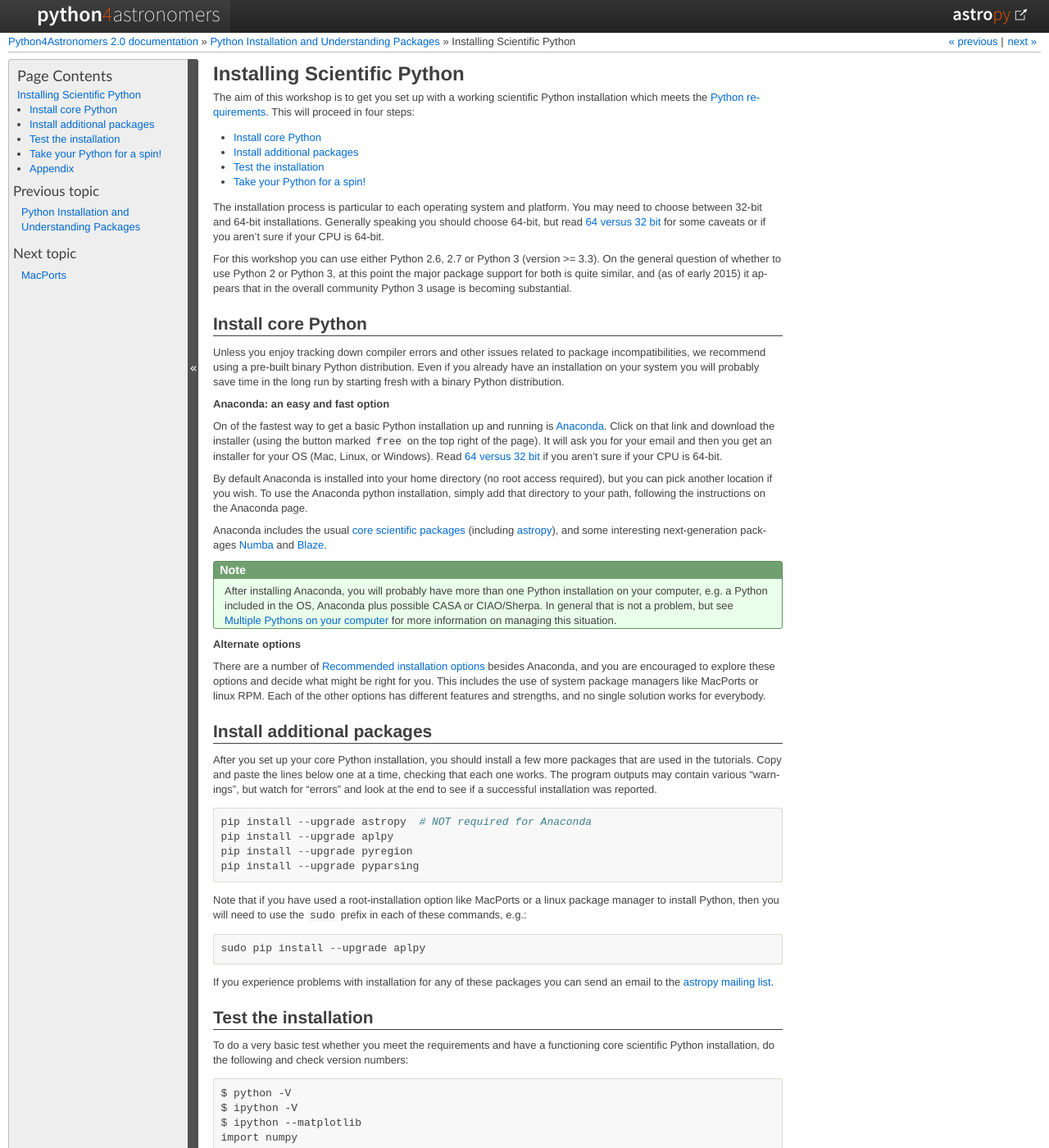
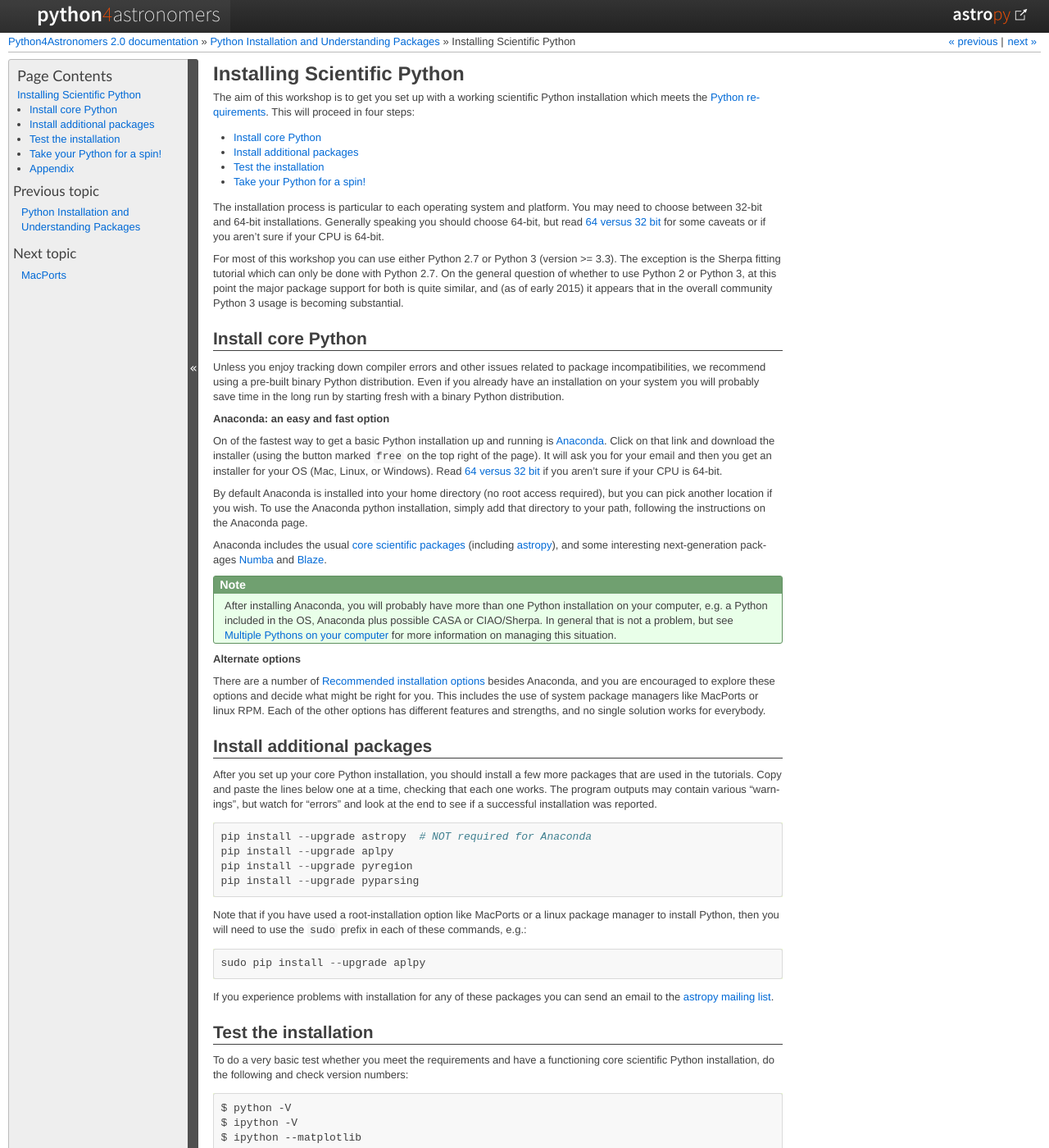
Before and after one commit to python4astronomers/python4astronomers, a Sphinx documentation site: the page built from source/installation/python_install.rst, in a window 1280 px wide and 1400 px high. Shown: the whole window at 82% size. Built offline with Sphinx 7.4.7, drawn with Linux system fonts in a browser that asks for light colours; formulas are drawn with MathJax 3; some of the changed text lies outside the part shown.

Commit message:
Some minor fixes

```diff
--- a/source/installation/python_install.rst
+++ b/source/installation/python_install.rst
@@ -19,11 +19,12 @@ You may need to choose between 32-bit and 64-bit installations.  Generally
 speaking you should choose 64-bit, but read `64 versus 32 bit`_ for some caveats
 or if you aren't sure if your CPU is 64-bit.
 
-For this workshop you can use either Python 2.6, 2.7 or Python 3 (version >=
-3.3).  On the general question of whether to use Python 2 or Python 3, at this
-point the major package support for both is quite similar, and (as of
-early 2015) it appears that in the overall community Python 3 usage is
-becoming substantial.
+For most of this workshop you can use either Python 2.7 or Python 3 (version >=
+3.3).  The exception is the Sherpa fitting tutorial which can only be done with
+Python 2.7.  On the general question of whether to use Python 2 or Python 3, at
+this point the major package support for both is quite similar, and (as of
+early 2015) it appears that in the overall community Python 3 usage is becoming
+substantial.
 
 .. _`anaconda_option`:
 
@@ -120,7 +122,7 @@ core scientific Python installation, do the following and check version numbers:
   print(matplotlib.__version__)
 
   x = numpy.linspace(0, 20, 100)
-  plt.plot(x, sin(x))
+  plt.plot(x, numpy.sin(x))
   print(scipy.linalg.eig([[1,2],[3,4]]))
 
 The commands above should succeed with no errors.  The version numbers should
```
Also changed, not shown: other parts of source/installation/python_install.rst (+1 -0 lines).
